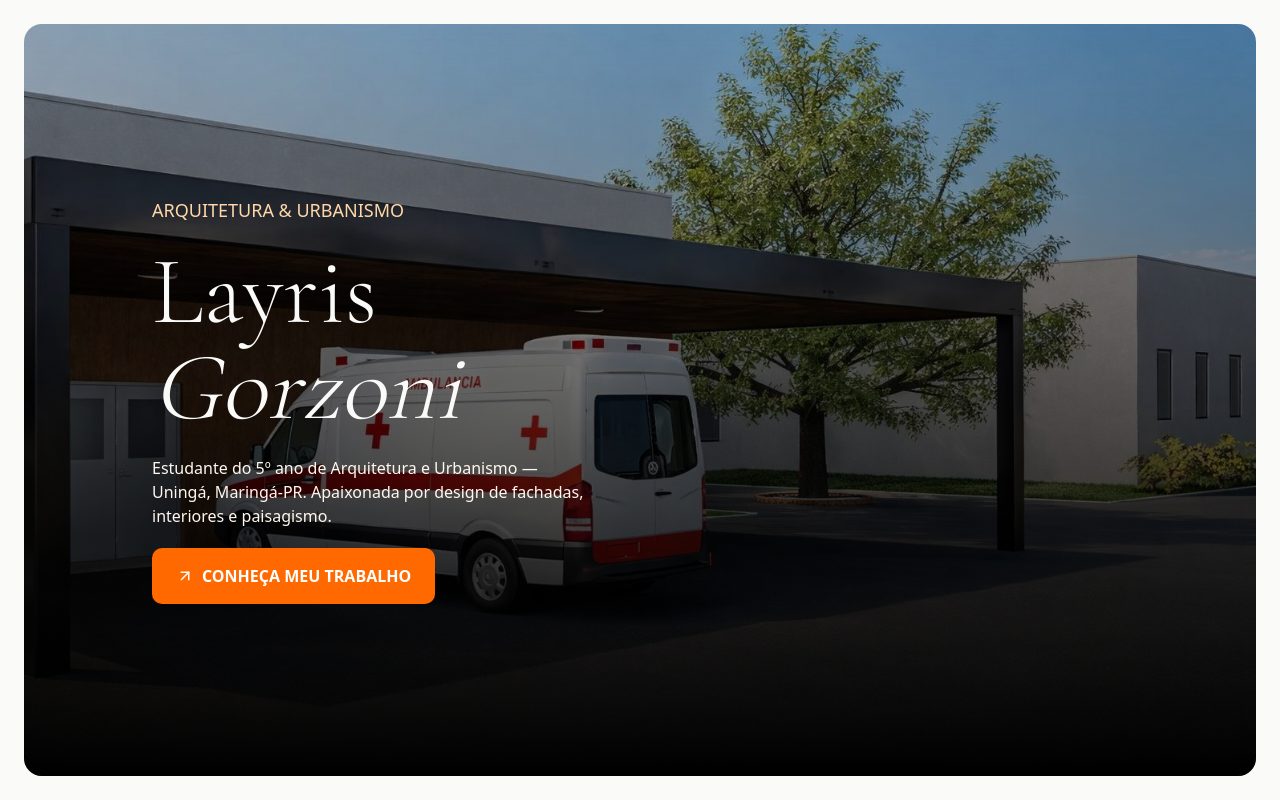
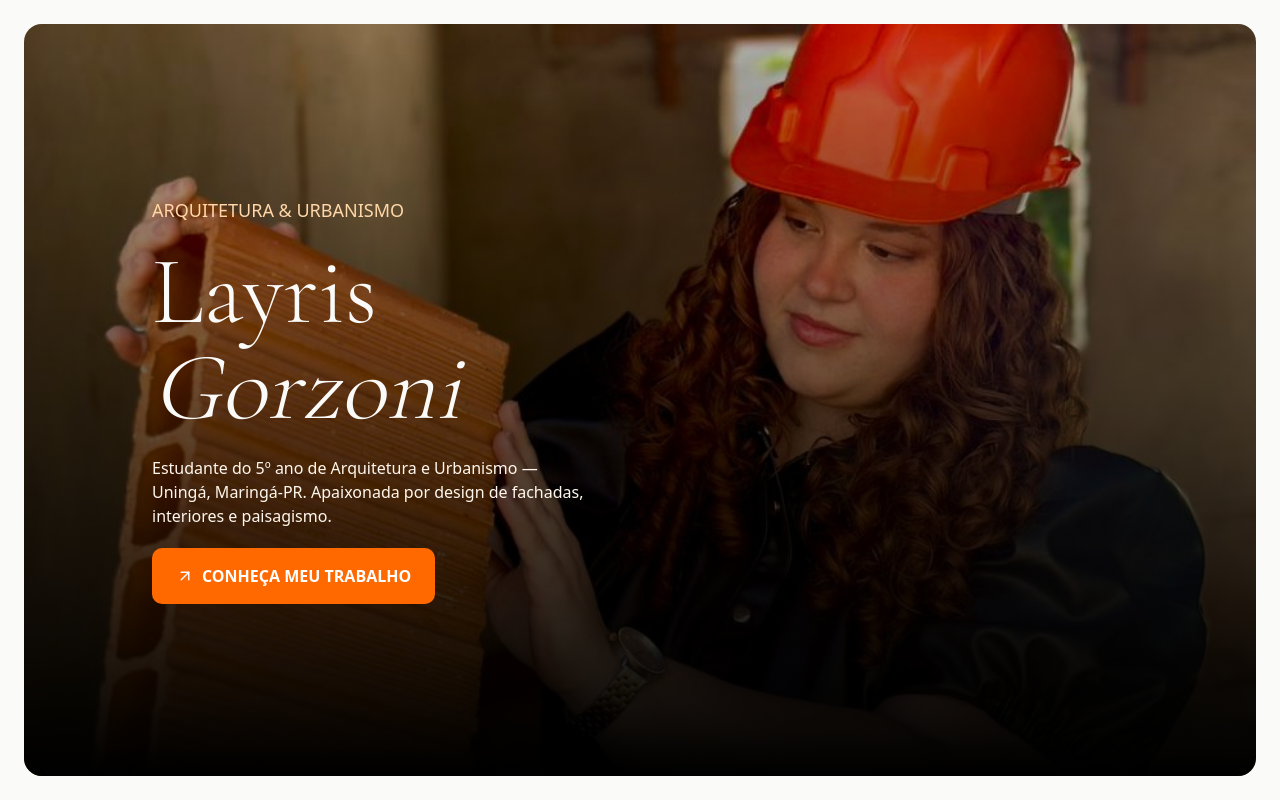
Before and after one commit to danilopinho75/site-arquiteta-layris, a Next.js app: page / in a window 1280 px wide. Shown: the top 800 px of the page. Built offline with nearby package versions, Linux system fonts and the light colour scheme.

Commit message:
Colocando imagem da Layris de fundo

```diff
--- a/src/pages/index.tsx
+++ b/src/pages/index.tsx
@@ -34,8 +34,8 @@ export default function Home() {
     <>
       <main className="bg-stone-50 p-6 min-h-screen">
         <section
-          style={{ backgroundImage: `url(${EntradaAmbulancia.src})` }}
-          className="flex flex-col md:h-[calc(100vh-3rem)] justify-center px-10 py-30 text-orange-50 bg-cover bg-left sm:bg-center bg-no-repeat overflow-hidden relative rounded-2xl lg:px-32"
+          style={{ backgroundImage: `url(${Layris.src})` }}
+          className="flex flex-col md:h-[calc(100vh-3rem)] justify-center px-10 py-30 text-orange-50 bg-cover xl:bg-position-[center_top_-18rem] bg-no-repeat overflow-hidden relative rounded-2xl lg:px-32"
         >
           <div className="absolute inset-0 bg-linear-to-b from-black/20 to-black overflow-hidden" />
 
```
